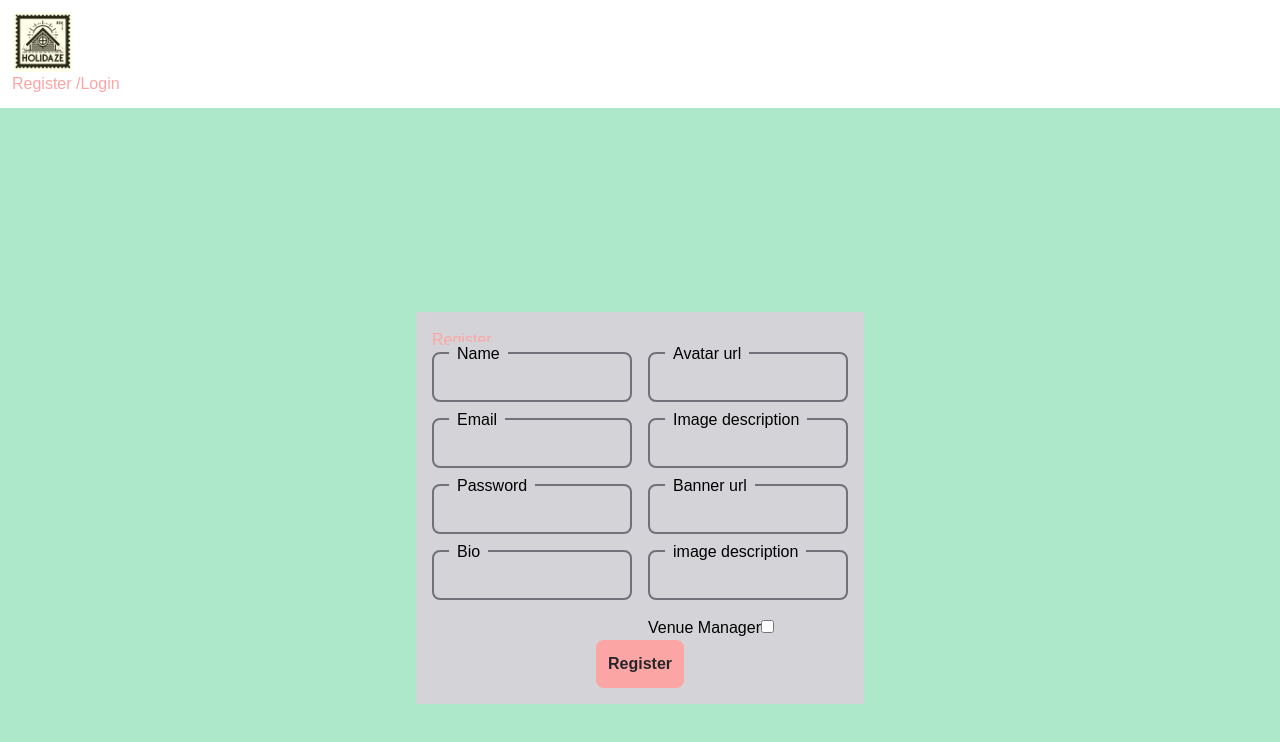
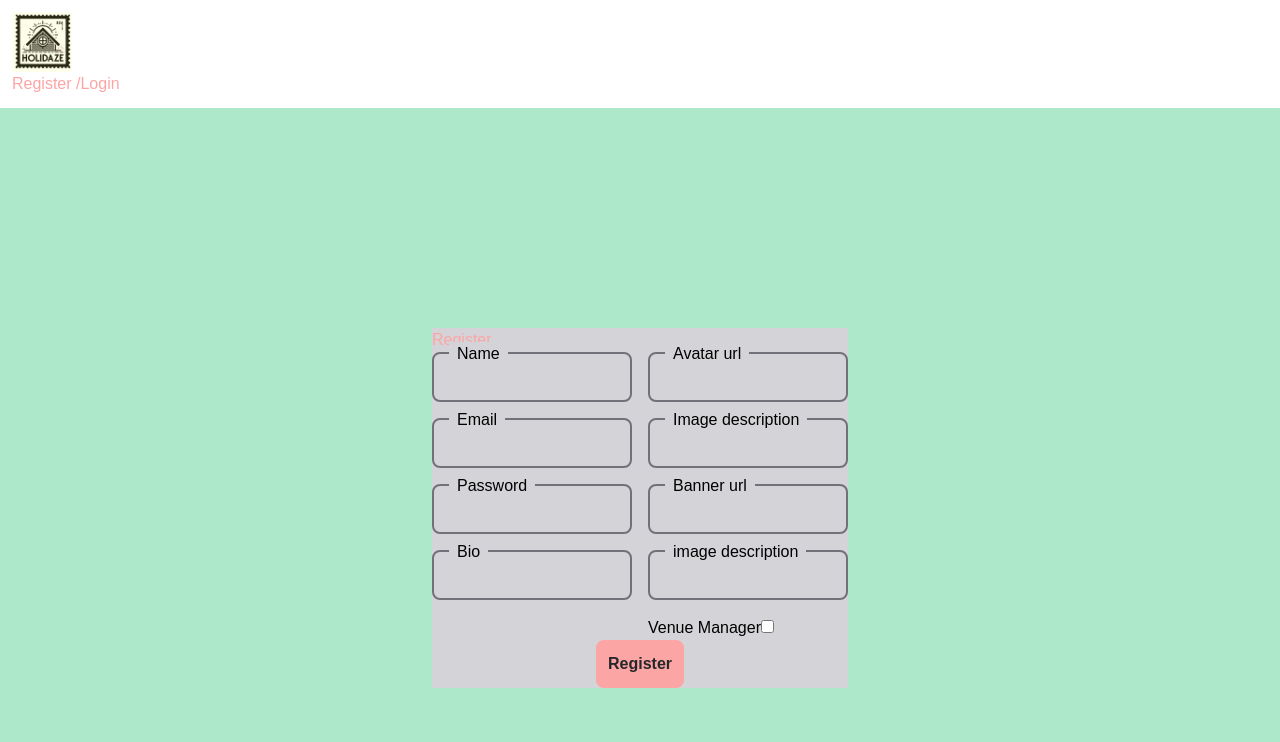
Before and after one commit to Jarle302/holidaze, a Next.js app: page /auth/register in a window 1280 px wide. Shown: the top 742 px of the page. Built offline with nearby package versions, Linux system fonts and the light colour scheme; a web font is replaced by a local one.

Commit message:
fix respnsiveness

```diff
--- a/app/ui/components/LoginFormNew/index.tsx
+++ b/app/ui/components/LoginFormNew/index.tsx
@@ -32,7 +32,7 @@ export const LoginForm = () => {
   return (
     <form
       action={formAction}
-      className="w-[300px] sm:w-[400px] h-[220px] flex gap-4 justify-end p-4 flex-col text-white  bg-transparent lg:border-r-4 border-red-300">
+      className="w-[280px] sm:w-[400px] h-[220px] flex gap-4 justify-end p-4 flex-col text-white  bg-transparent lg:border-r-4 border-red-300">
       <h1 className="text-2xl text-red-300 font-bold ">Login</h1>
       <AuthInput label="Email" name="email" />
       <ValidatedErrorMsg errorArray={state as ZodIssue[]} inputName="email" />
--- a/app/ui/components/RegisterFormNew/index.tsx
+++ b/app/ui/components/RegisterFormNew/index.tsx
@@ -9,7 +9,7 @@ import { ZodIssue } from "zod";
 export const RegisterForm = () => {
   const [state, formAction] = useFormState(registerAction, null);
   return (
-    <div className="bg-zinc-300  w-full items-center justify-center p-4">
+    <div className="bg-zinc-300  w-full items-center justify-center">
       <h1 className="text-red-300">Register</h1>
       <form action={formAction} className="flex flex-col items-center">
         <div className="flex flex-wrap gap-4">
```
